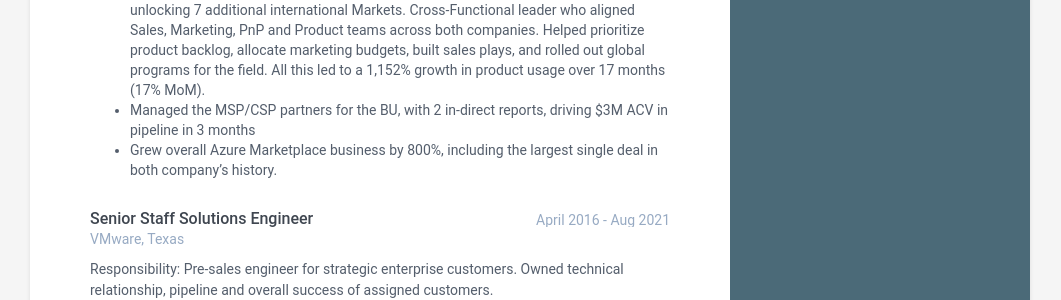
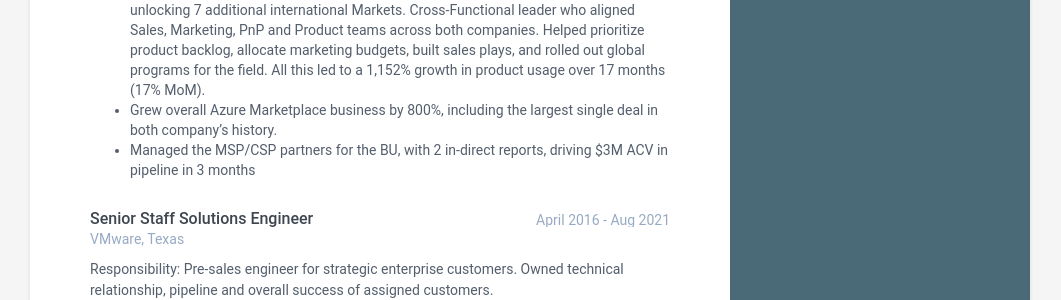
Before and after one commit to ryandotclair/online-cv-pdf, a Jekyll site: the page built from index.html, in a window 1280 px wide. Shown: the part 760-1060 px from the top of the page, without its empty margins (110-1171 px from the left). Built offline with Jekyll 4.4.1, drawn with Linux system fonts in a browser that asks for light colours; some of the changed lines change nothing that is shown.

Commit message:
Reordering

```diff
--- a/_data/data.yml
+++ b/_data/data.yml
@@ -60,8 +60,9 @@ experiences:
 
           Accomplishments:
             - Drove overall GTM strategy of a joint SaaS solution between VMware and Azure, unlocking 7 additional international Markets. Cross-Functional leader who aligned Sales, Marketing, PnP and Product teams across both companies. Helped prioritize product backlog, allocate marketing budgets, built sales plays, and rolled out global programs for the field. All this led to a 1,152% growth in product usage over 17 months (17% MoM).
+            - Grew overall Azure Marketplace business by 800%, including the largest single deal in both company's history.
             - Managed the MSP/CSP partners for the BU, with 2 in-direct reports, driving $3M ACV in pipeline in 3 months
-            - Grew overall Azure Marketplace business by 800%, including the largest single deal in both company's history.
+
 
       - role: Senior Staff Solutions Engineer
         time: April 2016 - Aug 2021
```
